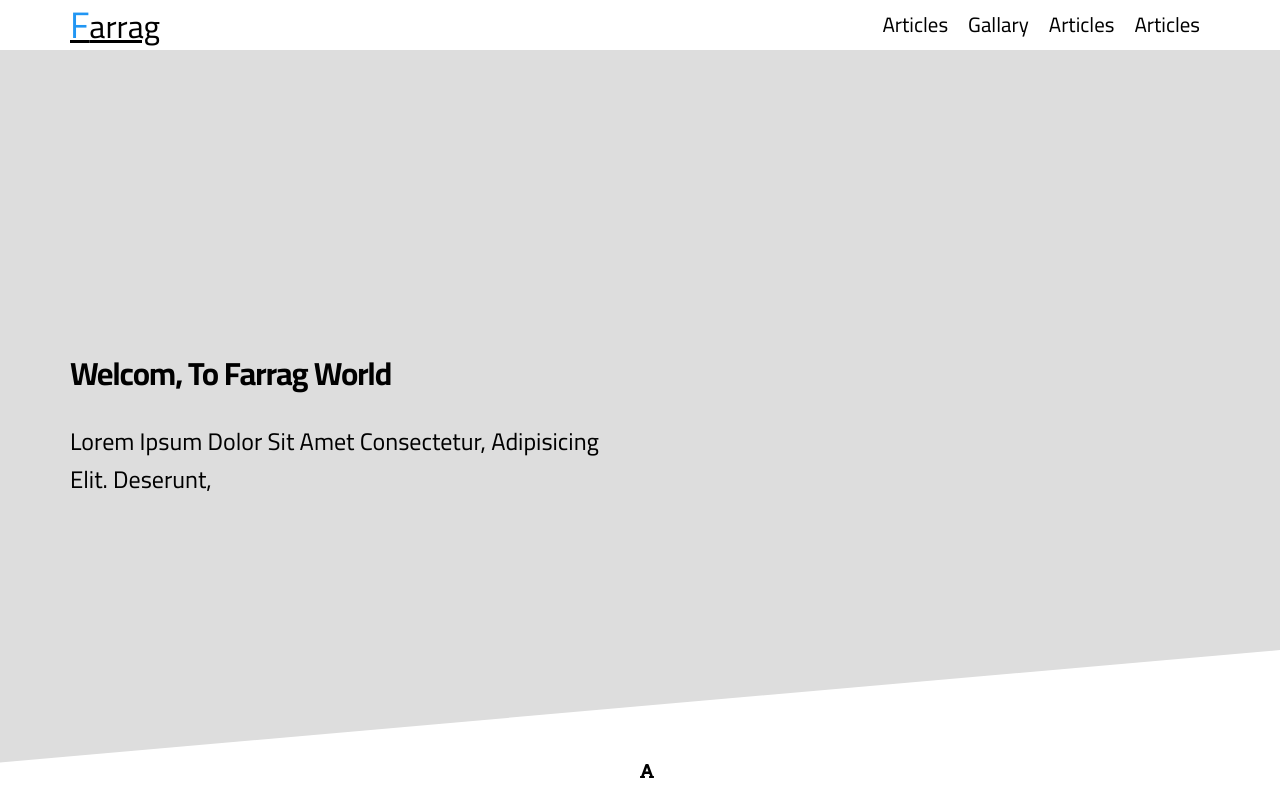
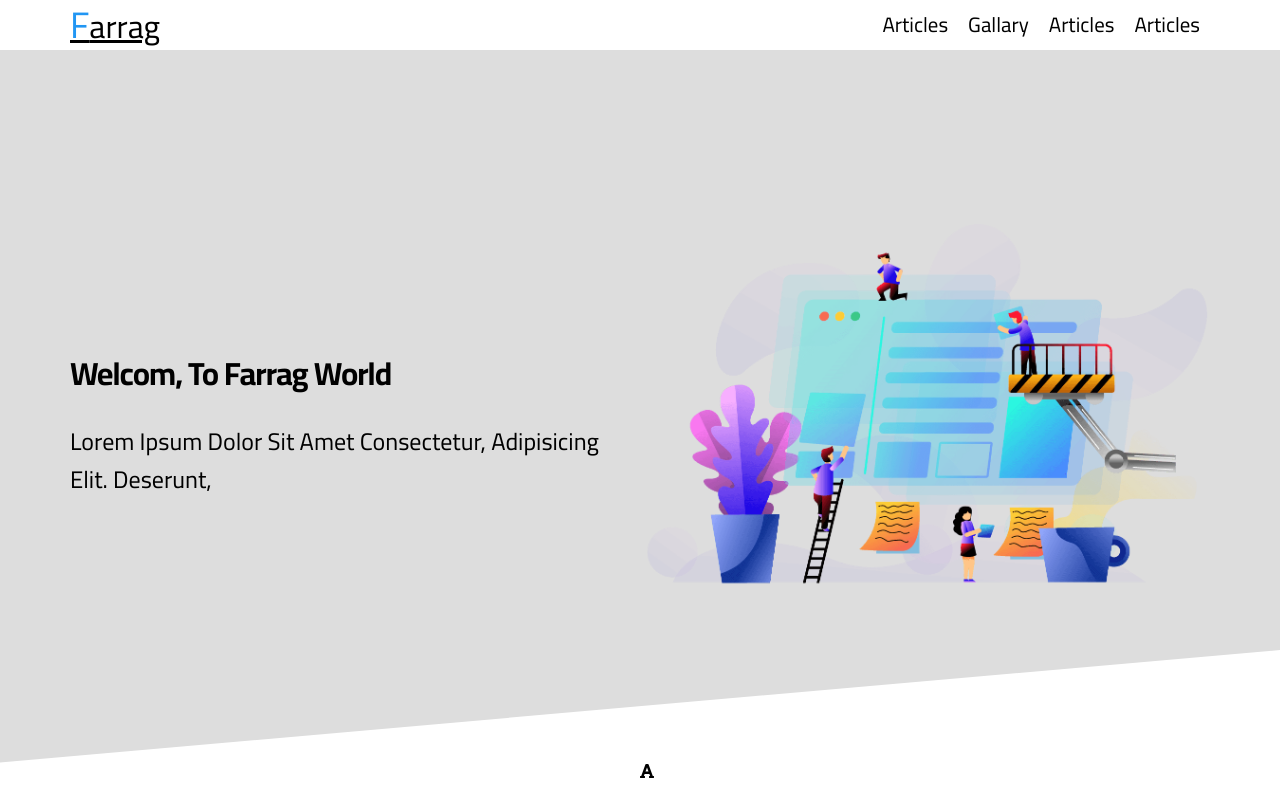
Before and after one commit to farragofficial/Test, a plain HTML site: page index.html in a window 1280 px wide. Shown: the top 800 px of the page. Drawn offline with Linux system fonts and the light colour scheme; the site is published under a folder, as on GitHub Pages, so addresses that start at the root find nothing.

Commit message:
update index.html

```diff
--- a/index.html
+++ b/index.html
@@ -78,7 +78,7 @@
       </div>
       <div class="poto">
         <img
-          src="/imgs/landing-image.png"
+          src="imgs/landing-image.png"
           alt="" />
       </div>
       <div class="down">
```
